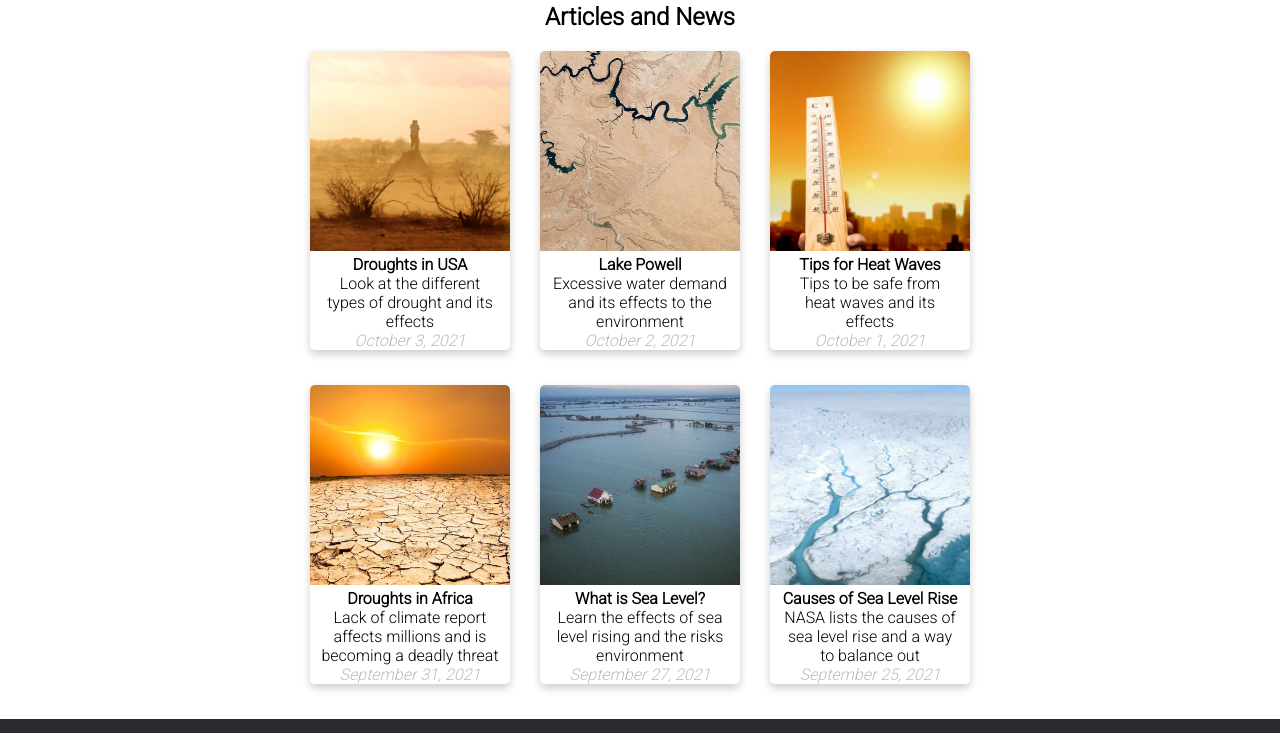
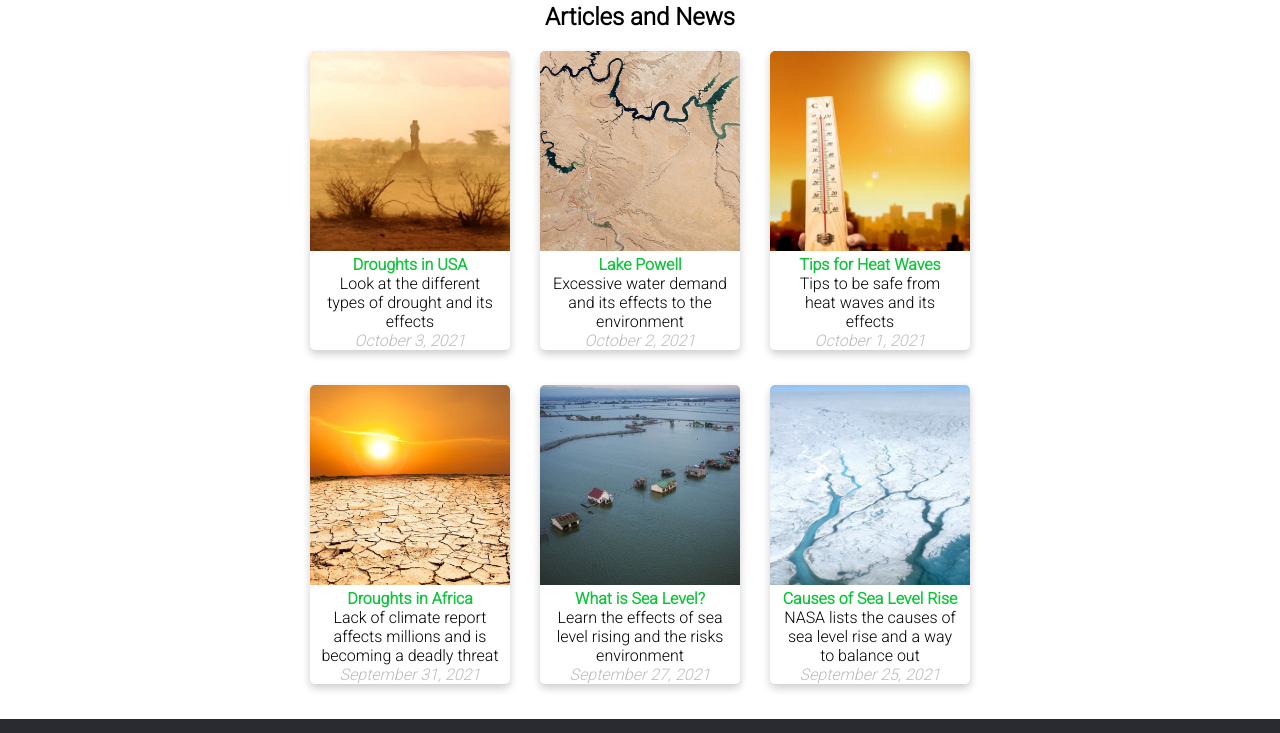
Before and after one commit to rence-salaveria/pf102-html5-website, a plain HTML site: page src/index.html in a window 1280 px wide. Shown: the part 67-800 px from the top of the page. Drawn offline with Linux system fonts and the light colour scheme.

Commit message:
[IMPROVEMENT] (T-96) / Added links (signified by accented text) in the index page

```diff
--- a/src/index.html
+++ b/src/index.html
@@ -35,7 +35,7 @@
         <div class="card">
             <img alt="" class="card-img" src="../assets/images/b_kenya.jpg">
             <div class="card-body">
-                <h4>Droughts in USA</h4>
+                <h4><a href="drought.html">Droughts in USA</a></h4>
                 <p class="wrap-word">
                     Look at the different<br>
                     types of drought and its<br>
@@ -49,7 +49,7 @@
         <div class="card">
             <img alt="" class="card-img" src="../assets/images/b_drought.jpg">
             <div class="card-body">
-                <h4>Lake Powell</h4>
+                <h4><a href="drought.html">Lake Powell</a></h4>
                 <p>
                     Excessive water demand<br>
                     and its effects to the<br>
@@ -63,7 +63,7 @@
         <div class="card">
             <img alt="" class="card-img" src="../assets/images/heatwave.jpg">
             <div class="card-body">
-                <h4>Tips for Heat Waves</h4>
+                <h4><a href="heat-waves.html">Tips for Heat Waves</a></h4>
                 <p>
                     Tips to be safe from<br>
                     heat waves and its<br>
@@ -80,7 +80,7 @@
         <div class="card">
             <img alt="" class="card-img" src="../assets/images/africa-heat-wave.jpg">
             <div class="card-body">
-                <h4>Droughts in Africa</h4>
+                <h4><a href="heat-waves.html">Droughts in Africa</a></h4>
                 <p class="wrap-word">
                     Lack of climate report<br>
                     affects millions and is<br>
@@ -94,7 +94,7 @@
         <div class="card">
             <img alt="" class="card-img" src="../assets/images/sea-level.jpg">
             <div class="card-body">
-                <h4>What is Sea Level?</h4>
+                <h4><a href="sea-level.html">What is Sea Level?</a></h4>
                 <p>
                     Learn the effects of sea<br>
                     level rising and the risks<br>
@@ -108,7 +108,7 @@
         <div class="card">
             <img alt="" class="card-img" src="../assets/images/atmosphere.jpg">
             <div class="card-body">
-                <h4>Causes of Sea Level Rise</h4>
+                <h4><a href="sea-level.html">Causes of Sea Level Rise</a></h4>
                 <p>
                     NASA lists the causes of<br>
                     sea level rise and a way<br>
--- a/src/style.css
+++ b/src/style.css
@@ -9,6 +9,7 @@
     --primary: #2a2a31;
     --accent: #0ec43a;
     --grey: grey;
+
 }
 
 * {
@@ -19,6 +20,15 @@
 /* styles */
 body {
     font-family: "Roboto", sans-serif;
+}
+
+h4 a {
+    text-decoration: none;
+    color: var(--accent);
+}
+
+h3 {
+    color: var(--accent);
 }
 
 .article-container {
```
